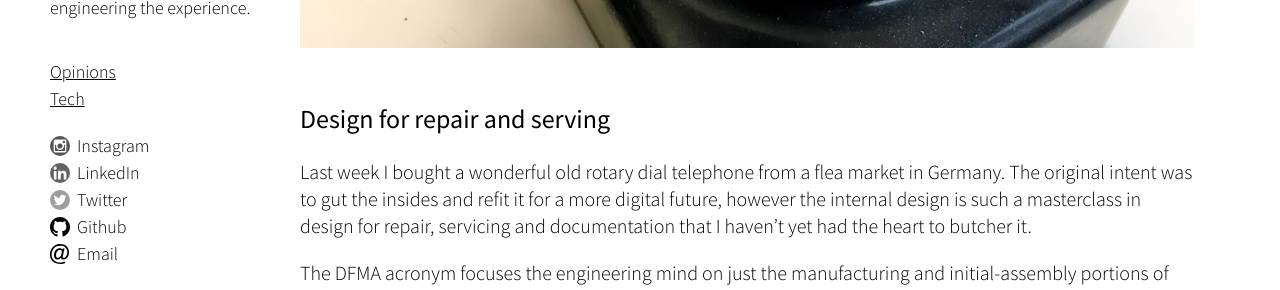
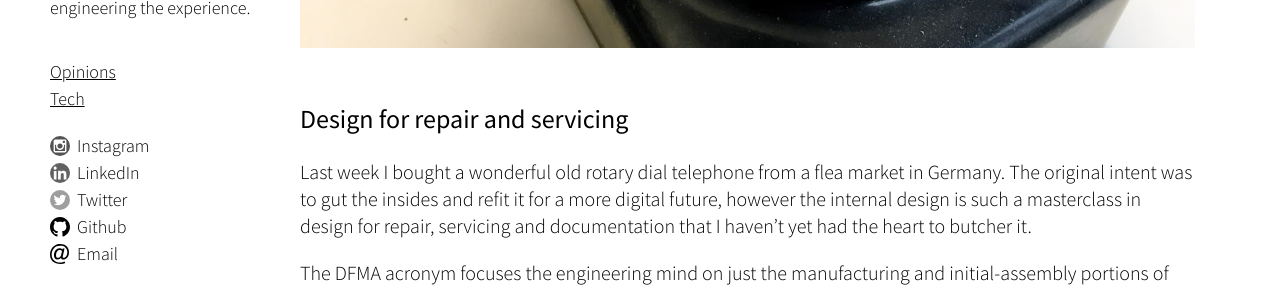
Before and after one commit to gcsalzburg/gcsalzburg.github.io, a Jekyll site: the page built from _posts/2017-11-22-Manufacturing.md, in a window 1280 px wide and 900 px high, scrolled down 1013 px. Shown: the part 158-448 px from the top of the window. Built offline with Jekyll 4.4.1, drawn with Linux system fonts in a browser that asks for light colours.

Commit message:
Correct typo

```diff
--- a/_posts/2017-11-22-Manufacturing.md
+++ b/_posts/2017-11-22-Manufacturing.md
@@ -18,7 +18,7 @@ This is a subject for a future discussion however.
 
 ![Opened telephone](/images/posts/Manufacturing/outside.jpg)
 
-## Design for repair and serving ##
+## Design for repair and servicing ##
 
 Last week I bought a wonderful old rotary dial telephone from a flea market in Germany. The original intent was to gut the insides and refit it for a more digital future, however the internal design is such a masterclass in design for repair, servicing and documentation that I haven't yet had the heart to butcher it.
 
```
